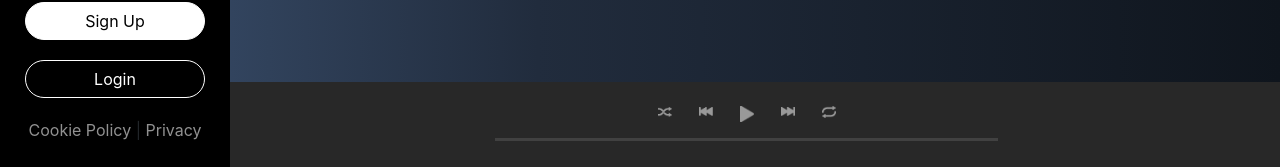
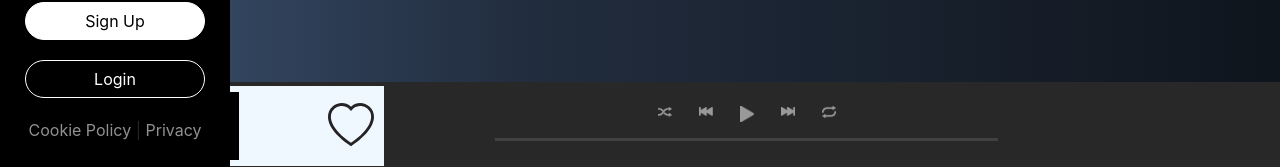
Before and after one commit to RaevenTech/spotify-group-challenge-react, a React (Create React App) app in the folder spotify-react/: page /album/1 in a window 1280 px wide. Shown: the part 630-797 px from the top of the page. Built offline with nearby package versions, Linux system fonts and the light colour scheme; no server answers.

Commit message:
player fixed

```diff
--- a/spotify-react/src/components/Player.jsx
+++ b/spotify-react/src/components/Player.jsx
@@ -1,9 +1,19 @@
 import React from "react";
 import { Row } from "react-bootstrap";
+import SongDetail from "./SongDetail.jsx";
+import { connect } from "react-redux";
 
-const Player = () => (
 
-  <div className="container-fluid fixed-bottom bg-container pt-1">
+const mapStateToProps = (state) => {
+  return {
+    song: state.addSongToPlayer.playingSong,
+  };
+};
+const Player = ({song}) => (
+
+  <div className="container-fluid fixed-bottom bg-container pt-1 ourPlayerDIv">
+
+ { song ? <SongDetail/>: <></>}
     <Row>
       <div className="col-lg-10 offset-lg-2">
         <Row>
@@ -45,4 +55,5 @@ const Player = () => (
   </div>
 );
 
-export default Player;
+
+export default connect(mapStateToProps)(Player);
--- a/spotify-react/src/components/Song.jsx
+++ b/spotify-react/src/components/Song.jsx
@@ -3,10 +3,7 @@ import { connect } from "react-redux";
 import { addToPlayer } from "../slice/addToPlayer/addToPlayerSlice.js";
 
 const mapStateToProps = (state) => {
-  return {
-
-
-  };
+  return {};
 };
 
 const mapDispatchToProps = (dispatch) => {
@@ -23,15 +20,15 @@ const Song = ({ track, addSongToPlayer }) => (
 
 ); */
 
-const Song = ({ track }) => {
+const Song = ({ track, addSongToPlayer }) => {
 
-
+ console.log(addSongToPlayer);
 
   return (
     <>
       <div
         onClick={() => {
-         // addSongToPlayer(track);
+          addSongToPlayer(track);
         }}
         className="py-3 trackHover"
       >
--- /dev/null
+++ b/spotify-react/src/components/SongDetail.jsx
@@ -0,0 +1,120 @@
+import "../customCssFile.css";
+import { useState, useEffect } from "react";
+import { connect } from "react-redux";
+import {
+  addToFavourite,
+  removeFromFavouriteSongs,
+} from "../slice/favouriteSongs/favouriteSongSlice.js";
+
+const mapStateToProps = (state) => {
+  return {
+    song: state.addSongToPlayer.playingSong,
+  };
+};
+
+const mapDispatchToProps = (dispatch) => {
+  return {
+    addToFavourite: (song) => {
+      dispatch(addToFavourite(song));
+    },
+    removerFromFav: (songId) => {
+      dispatch(removeFromFavouriteSongs(songId));
+    },
+  };
+};
+
+const SongDetail = ({ song, addToFavourite, removerFromFav }) => {
+  const [selected, setSelected] = useState(false);
+
+  useEffect(() => {
+    setSelected(false);
+  }, [song]);
+
+  const addingSelectedPropertyToSong = (song) => {
+    const newSong = {
+      ...song,
+      isSongSelected: true,
+    };
+    addToFavourite(newSong);
+    setSelected(true);
+  };
+
+  const removeSelectedPropertyToSong = (song) => {
+    console.log(song.id);
+    removerFromFav(song.id);
+    setSelected(false);
+  };
+  return (
+    <>
+      <div className="floatingDIv">
+        <div className="wrapperMusic">
+          <div>
+            <img src="" />
+          </div>
+          <div>
+            <p>{song.title_short}</p>
+            <p>{song.artist.name}</p>
+          </div>
+          {/*  <div>
+            {" "}
+            <svg
+              xmlns="http://www.w3.org/2000/svg"
+              width="40"
+              height="40"
+              fill="currentColor"
+              class="bi bi-heart"
+              viewBox="0 0 16 16"
+            >
+              <path d="m8 2.748-.717-.737C5.6.281 2.514.878 1.4 3.053c-.523 1.023-.641 2.5.314 4.385.92 1.815 2.834 3.989 6.286 6.357 3.452-2.368 5.365-4.542 6.286-6.357.955-1.886.838-3.362.314-4.385C13.486.878 10.4.28 8.717 2.01L8 2.748zM8 15C-7.333 4.868 3.279-3.04 7.824 1.143c.06.055.119.112.176.171a3.12 3.12 0 0 1 .176-.17C12.72-3.042 23.333 4.867 8 15z" />
+            </svg>
+          </div> */}
+          {selected ? (
+            <div
+              style={{ cursor: "pointer" }}
+              onClick={() => {
+                removeSelectedPropertyToSong(song);
+              }}
+              className="svgs"
+            >
+              <svg
+                color="red"
+                xmlns="http://www.w3.org/2000/svg"
+                width="46"
+                height="46"
+                fill="currentColor"
+                class="bi bi-heart-fill"
+                viewBox="0 0 16 16"
+              >
+                <path
+                  fill-rule="evenodd"
+                  d="M8 1.314C12.438-3.248 23.534 4.735 8 15-7.534 4.736 3.562-3.248 8 1.314z"
+                />
+              </svg>
+            </div>
+          ) : (
+            <div
+              style={{ cursor: "pointer" }}
+              onClick={() => {
+                addingSelectedPropertyToSong(song);
+              }}
+              className="svgs"
+            >
+              <svg
+                xmlns="http://www.w3.org/2000/svg"
+                width="46"
+                height="46"
+                fill="currentColor"
+                class="bi bi-heart"
+                viewBox="0 0 16 16"
+              >
+                <path d="m8 2.748-.717-.737C5.6.281 2.514.878 1.4 3.053c-.523 1.023-.641 2.5.314 4.385.92 1.815 2.834 3.989 6.286 6.357 3.452-2.368 5.365-4.542 6.286-6.357.955-1.886.838-3.362.314-4.385C13.486.878 10.4.28 8.717 2.01L8 2.748zM8 15C-7.333 4.868 3.279-3.04 7.824 1.143c.06.055.119.112.176.171a3.12 3.12 0 0 1 .176-.17C12.72-3.042 23.333 4.867 8 15z" />
+              </svg>
+            </div>
+          )}
+        </div>
+      </div>
+    </>
+  );
+};
+
+export default connect(mapStateToProps, mapDispatchToProps)(SongDetail);
--- /dev/null
+++ b/spotify-react/src/customCssFile.css
@@ -0,0 +1,44 @@
+p {
+  margin-bottom: 0 !important;
+}
+.floatingDIv {
+  position: fixed;
+  background-color: aliceblue;
+  height: 80px;
+  width: 15vw;
+  top: bottom;
+  left: 15vw;
+
+  color: rgb(37, 35, 35);
+  z-index: 10000;
+  padding: 6px 10px 6px 10px;
+}
+
+.wrapperMusic {
+  display: flex;
+  height: 100%;
+  gap: 20px;
+}
+.wrapperMusic > div:first-of-type {
+  width: 5vw;
+  height: 100%;
+  background-color: black;
+}
+.wrapperMusic > div:nth-child(2) {
+  width: 50%;
+
+}
+.wrapperMusic > div:nth-child(2) > p:first-of-type {
+  font-size: 12px;
+  font-weight: 700;
+}
+.wrapperMusic > div:nth-child(2) > p:last-of-type {
+  font-size: 11px;
+}
+
+.wrapperMusic > div:last-of-type {
+  flex-direction: column;
+  display: flex;
+  gap: 10px;
+  justify-content: center;
+}
--- a/spotify-react/src/slice/addToPlayer/addToPlayerSlice.js
+++ b/spotify-react/src/slice/addToPlayer/addToPlayerSlice.js
@@ -1,8 +1,12 @@
 import { createSlice } from "@reduxjs/toolkit";
 
 let defaultState = {
-  playingSong: {},
-
+  playingSong: {
+      title_short: "",
+      artist:{
+          name:""
+      }
+  },
 };
 
 const addToPlayerSlice = createSlice({
@@ -10,16 +14,12 @@ const addToPlayerSlice = createSlice({
   initialState: defaultState,
 
   reducers: {
-
     addToPlayer: (state, action) => {
       return {
         ...state,
-          playingSong: action.payload
+        playingSong: action.payload,
       };
     },
-
-
-
   },
 });
 
--- a/spotify-react/src/slice/favouriteSongs/favouriteSongSlice.js
+++ b/spotify-react/src/slice/favouriteSongs/favouriteSongSlice.js
@@ -26,9 +26,10 @@ const favouriteSongsSlice = createSlice({
     },
 
     removeFromFavouriteSongs : (state,action)=>{
+
         return {
             ...state,
-            favouriteSongs: state.favouriteSongs.filter((song, i)=> song._id !== action.payload  )
+            favouriteSongs: state.favouriteSongs.filter((song, i)=> song.id !== action.payload  )
         }
     }
   },
```
Lines whose indentation alone changed are shown as unchanged.
